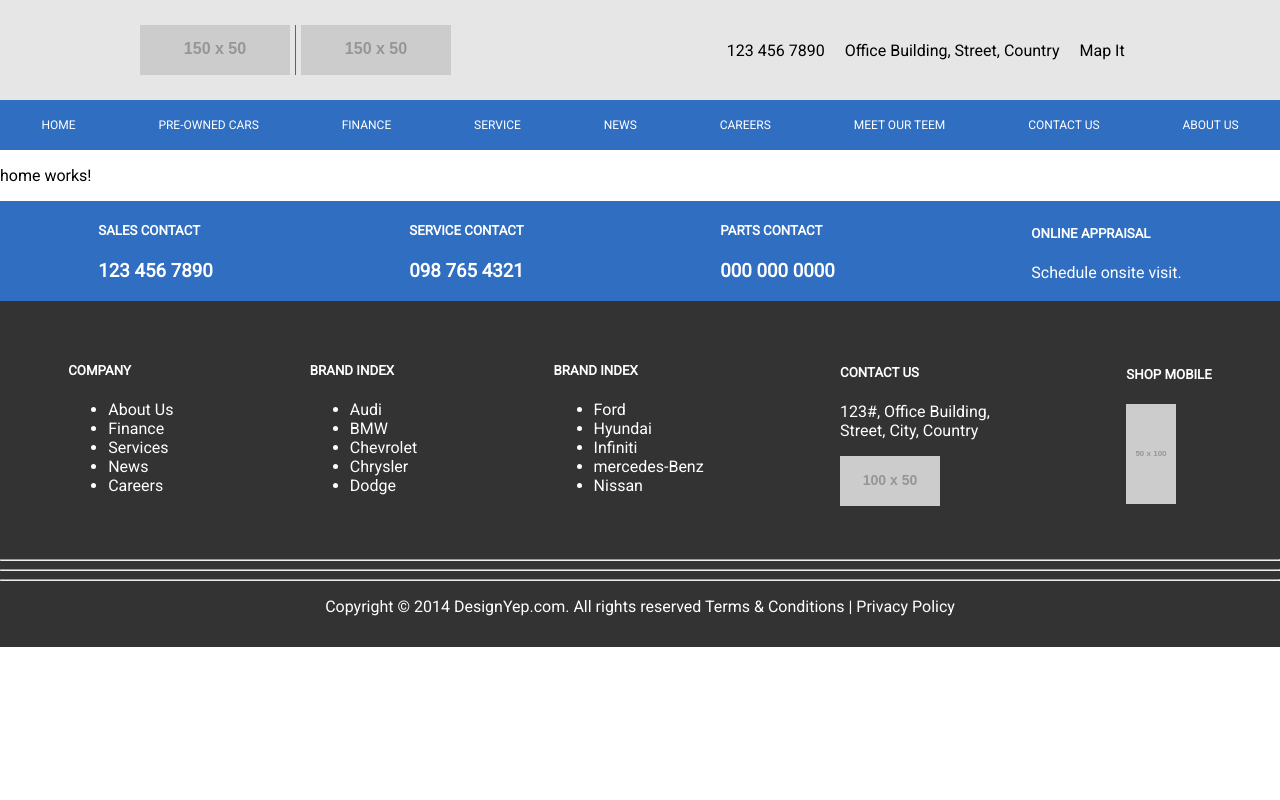
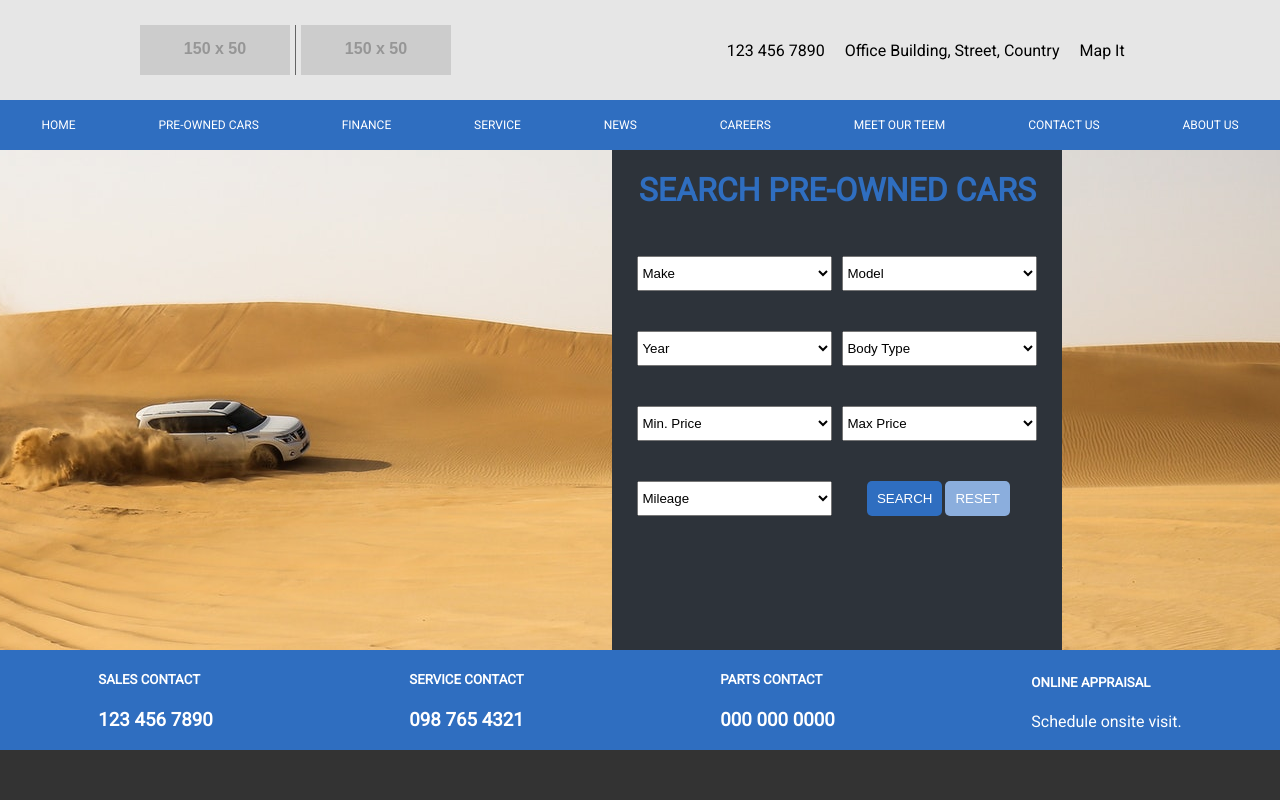
Before and after one commit to jlpritscher1/carzone-frontend, an Angular app: page / in a window 1280 px wide. Shown: the top 800 px of the page. Built offline with nearby package versions, Linux system fonts and the light colour scheme.

Commit message:
Added search menu

```diff
--- a/src/app/home/home.component.html
+++ b/src/app/home/home.component.html
@@ -1,3 +1,55 @@
-<p>
-  home works!
-</p>
+<div class="hero">
+  <div class="form-wrapper">
+    <h1>SEARCH PRE-OWNED CARS</h1>
+    <form action="">
+      <select name="make" id="make">
+        <option value="" selected disabled hidden>Make</option>
+        <option value="Ford">Ford</option>
+        <option value="Hyundai">Hyundai</option>
+        <option value="Infiniti">Infiniti</option>
+        <option value="Mercedes-Benz">Mercedes-Benz</option>
+        <option value="Nissan">Nissan</option>
+      </select>
+      <select name="model" id="model">
+        <option value="" selected disabled hidden>Model</option>
+        <option value="Focus">Focus</option>
+        <option value="C-300">C-300</option>
+        <option value="Sonata">Sonata</option>
+        <option value="Altima">Altima</option>
+        <option value="Q50">Q50</option>
+      </select>
+      <select name="year" id="year">
+        <option value="" selected disabled hidden>Year</option>
+        <option value="2010">2010</option>
+        <option value="2011">2011</option>
+        <option value="2012">2012</option>
+      </select>
+      <select name="body-type" id="body-type">
+        <option value="" selected disabled hidden>Body Type</option>
+        <option value="SUV">SUV</option>
+        <option value="Sedan">Sedan</option>
+        <option value="Midsize">Midsize</option>
+      </select>
+      <select name="min-price" id="min-price">
+        <option value="" selected disabled hidden>Min. Price</option>
+        <option value="12">$12</option>
+        <option value="25000">$25,000</option>
+      </select>
+      <select name="max-price" id="max-price">
+        <option value="" selected disabled hidden>Max Price</option>
+        <option value="1">$1</option>
+        <option value="999999">$999,999</option>
+      </select>
+      <select name="mileage" id="mileage">
+        <option value="" selected disabled hidden>Mileage</option>
+        <option value="35mpg">35mpg</option>
+        <option value="150mpg">150mpg</option>
+        <option value="10mpg">10mpg</option>
+      </select>
+      <div class="form-buttons">
+        <button id="search">SEARCH</button>
+        <button id="reset">RESET</button>
+      </div>
+    </form>
+  </div>
+</div>
--- a/src/app/home/home.component.scss
+++ b/src/app/home/home.component.scss
@@ -0,0 +1,56 @@
+.hero {
+    height: 500px;
+    width: 100vw;
+    background-image: url('../../assets/main-car.jpg');
+    background-color: rgb(216, 216, 216);
+    background-repeat: no-repeat;
+    background-position: center;
+    background-size: auto auto;
+
+    img {
+        width: 100%;
+    }
+
+    .form-wrapper {
+        background-color: rgb(45, 51, 58);
+        text-align: center;
+        color: rgb(47, 110, 192);
+        height: 100%;
+        width: 450px;
+        float: right;
+        margin-right: 17%;
+
+        form {
+            display: grid;
+            height: 60%;
+            grid-template-columns: 1fr 1fr;
+            grid-template-rows: 1fr 1fr 1fr 1fr;
+            grid-column-gap: 10px;
+            padding: 25px;
+
+            select {
+                height: 35px;
+            }
+
+            .form-buttons {
+
+                * {
+                    color: white;
+                    border: 0;
+                    padding: 10px;
+                    border-radius: 5px;
+                    margin-right: 3px;
+                    cursor: pointer;
+                }
+
+                #search {
+                    background-color: rgb(47, 110, 192);
+                }
+
+                #reset {
+                    background-color: rgb(139, 174, 221);
+                }
+            }
+        }
+    }
+}
--- a/src/styles.scss
+++ b/src/styles.scss
@@ -5,4 +5,5 @@ body,html {
     margin: 0;
     padding: 0;
     font-family: 'Roboto';
+    overflow-x:hidden;
 }
```
Also changed, not shown: src/assets/main-car.jpg (added).
